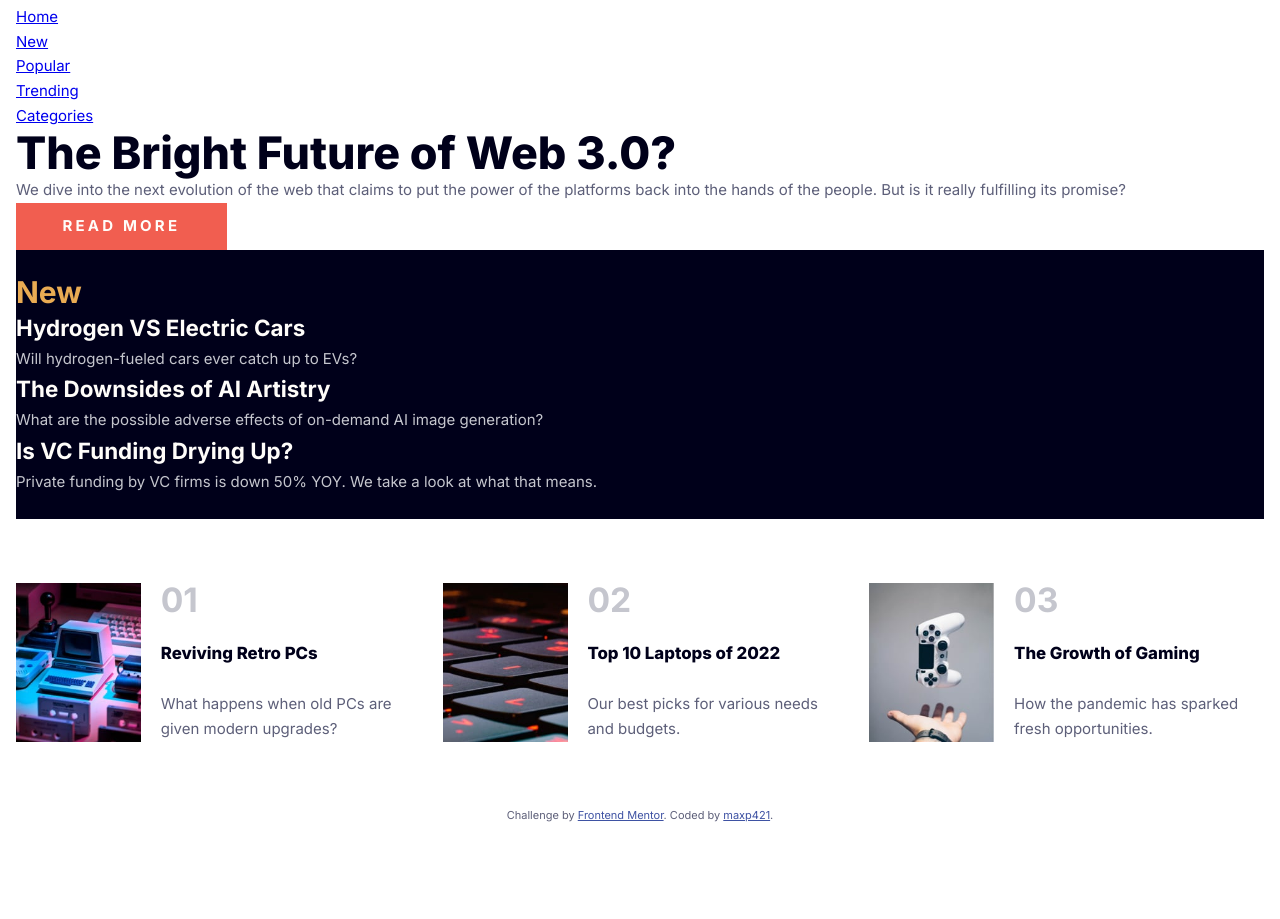
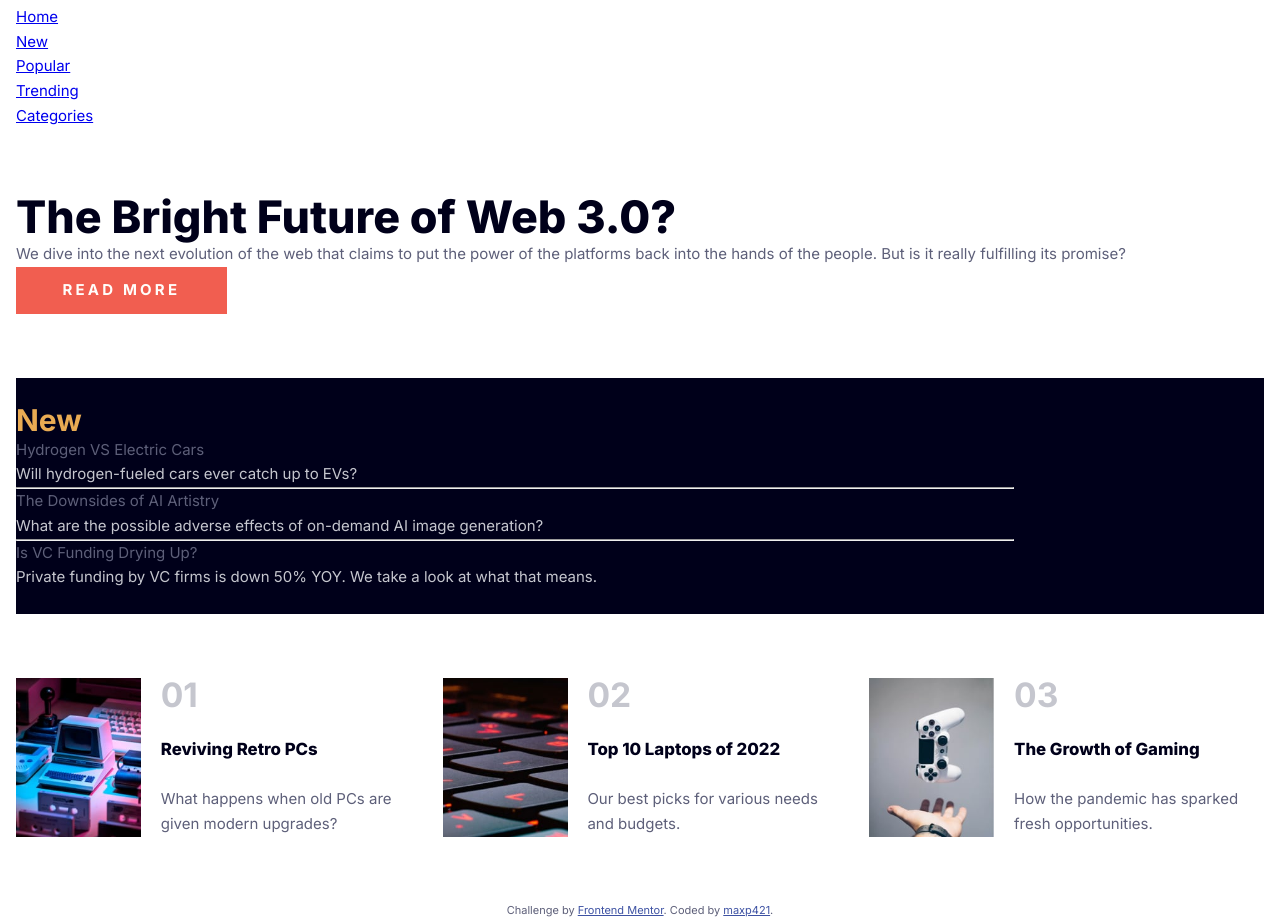
Before and after one commit to maxp421/FM-news-homepage, a plain HTML site: page index.html in a window 1280 px wide. Shown: the part 153-1072 px from the top of the page. Before the commit the page ends 977 px from the top, so only its background shows below. Drawn offline with Linux system fonts and the light colour scheme.

Commit message:
Fixed heading structure - changed new and Popular posts to h2, their subheadings to h3. Added anchor links which make the entire article-preview area clickable.

```diff
--- a/css/style.css
+++ b/css/style.css
@@ -158,6 +158,11 @@ body {
   font-weight: var(--fw-bold);
 }
 
+.new-articles-list hr {
+  width: 80%;
+  text-align: center;
+}
+
 .new-articles-list h4 {
   color: var(--clr-neutral-100);
   font-size: var(--fs-h3);
@@ -179,9 +184,7 @@ body {
   gap: 2rem;
 }
 
-.fp-articles-preview a {
-  text-decoration: none;
-}
+
 
 @media(min-width: 900px) {
   .fp-articles-preview {
@@ -197,10 +200,13 @@ body {
 
 .fp-articles-preview li {
   display: grid;
+  position: relative;
   grid-template-columns: 1fr 2fr;
   min-width: 325px;
   max-width: 410px;
   gap: min(1.5rem, 5%);
+  margin: 0;
+  padding: 0;
 }
 
 /* FIGURE OUT LINKS */
@@ -240,12 +246,18 @@ body {
   flex-wrap: nowrap;
 }
 
-.fp-articles-preview-text h4 {
+.fp-articles-preview-text a {
+  text-decoration: none;
   font-size: var(--fs-h4);
   font-weight: var(--fw-extra-bold);
   color: var(--clr-primary-900);
 }
 
+.fp-articles-preview-text a::before {
+  content: "";
+  position: absolute;
+  inset: 0;
+}
 
 
 /* Utility classes */
--- a/index.html
+++ b/index.html
@@ -33,7 +33,7 @@
     </header>
 
     <main>
-      <section>
+      <section class="padding-block-800">
         <!-- <picture>
           <source srcset="assets/images/image-web-3-desktop.jpg" media="(min-width: 769px)">
           <source srcset="assets/images/image-web-3-mobile.jpg">
@@ -56,30 +56,32 @@
       </section>
 
       <aside class="aside-new-articles bg-primary-900 padding-block-500">
-        <h3 class=" fs-h2 fw-bold text-accent-100">
+        <h2 class=" fs-h2 fw-bold text-accent-100">
           New
-        </h3>
+        </h2>
         <ul class="new-articles-list" role="list">
           <li>
-            <h4>
+            <h3>
               Hydrogen VS Electric Cars
-            </h4>
+            </h3>
             <p>
               Will hydrogen-fueled cars ever catch up to EVs?
             </p>
+            <hr>
           </li>
           <li>
-            <h4>
+            <h3>
               The Downsides of AI Artistry
-            </h4>
+            </h3>
             <p>
               What are the possible adverse effects of on-demand AI image generation?
             </p>
+            <hr>
           </li>
           <li>
-            <h4>
+            <h3>
               Is VC Funding Drying Up?
-            </h4>
+            </h3>
             <p>
               Private funding by VC firms is down 50% YOY. We take a look at what that means.
             </p>
@@ -88,14 +90,16 @@
       </aside>
 
       <section class="padding-block-800">
-        <h3 class="visually-hidden">Popular posts</h3>
-        <ol class="fp-articles-preview" data-children="direct" role="list">
+        <h2 class="visually-hidden">Popular posts</h2>
+        <ol class="fp-articles-preview" role="list">
           <li>
             <img src="assets/images/image-retro-pcs.jpg" alt="">
             <div class="fp-articles-preview-text">
-              <h4>
-                Reviving Retro PCs
-              </h4>
+              <h3>
+                <a href="#">
+                  Reviving Retro PCs
+                </a>
+              </h3>
               <p>
                 What happens when old PCs are given modern upgrades?
               </p>
@@ -104,9 +108,12 @@
           <li>
             <img src="assets/images/image-top-laptops.jpg" alt="">
             <div class="fp-articles-preview-text">
-              <h4>
-                Top 10 Laptops of 2022
-              </h4>
+              <h3>
+                <a href="#">
+                  Top 10 Laptops of 2022
+                </a>
+              </h3>
+
               <p>
                 Our best picks for various needs and budgets.
               </p>
@@ -115,9 +122,11 @@
           <li>
             <img src="assets/images/image-gaming-growth.jpg" alt="">
             <div class="fp-articles-preview-text">
-              <h4>
-                The Growth of Gaming
-              </h4>
+              <h3>
+                <a href="#">
+                  The Growth of Gaming
+                </a>
+              </h3>
               <p>
                 How the pandemic has sparked fresh opportunities.
               </p>
```
